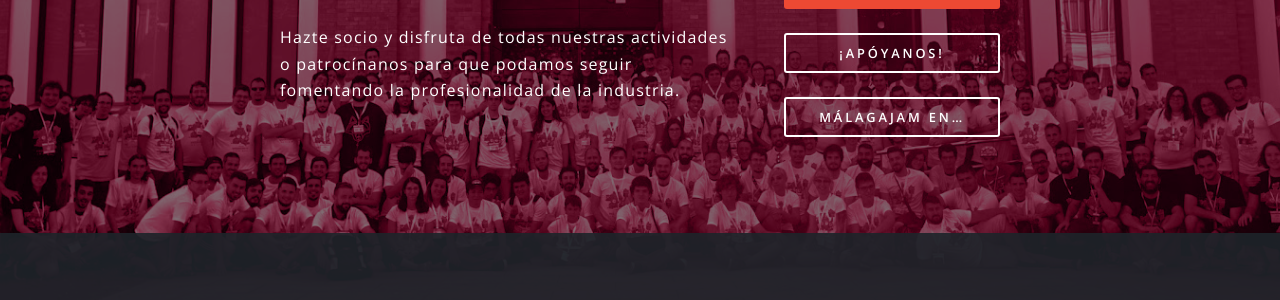
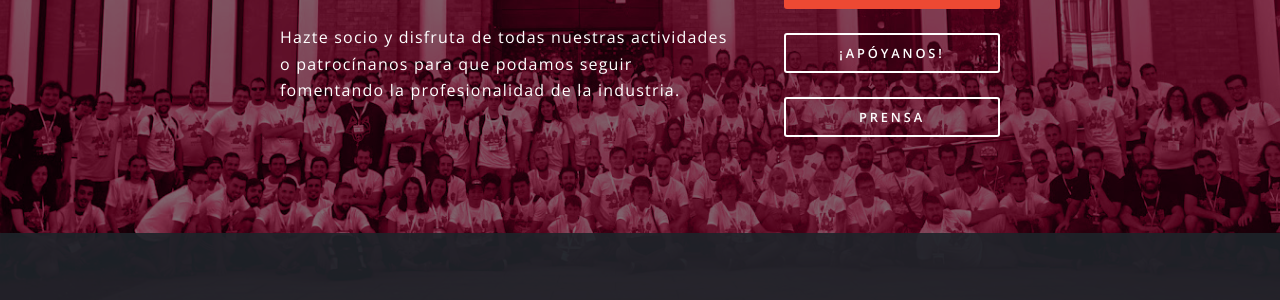
Before and after one commit to MalagaJam/MalagaJam.github.io, a Jekyll site: the page built from index.html, in a window 1280 px wide and 900 px high, scrolled down 3786 px. Shown: the part 389-689 px from the top of the window. Built offline with Jekyll 4.4.1, drawn with Linux system fonts in a browser that asks for light colours.

Commit message:
fix links

```diff
--- a/index.html
+++ b/index.html
@@ -103,7 +103,7 @@ layout: landing
 							<ul class="actions vertical">
 								<li><a href="https://malagajam.tidyhq.com/public/memberships/new" class="button fit special">¡Únete!</a></li>
 								<li><a href="https://malagajam.tidyhq.com/public/memberships/new" class="button fit">¡Apóyanos!</a></li>
-								<li><a href="/prensa" class="button fit">MálagaJam en la prensa</a></li>
+								<li><a href="/prensa" class="button fit">Prensa</a></li>
 							</ul>
 						</div>
 					</section>
```
Also changed, not shown: prensa.md (renamed from _posts/prensa.md), weekend8.md (renamed from _posts/weekend8.md).
